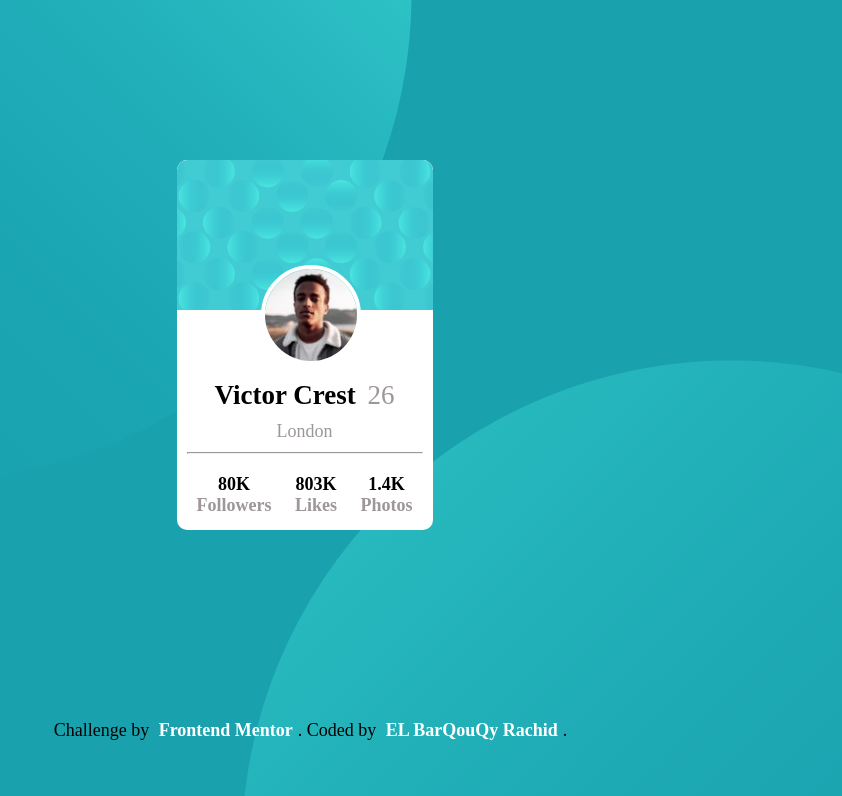
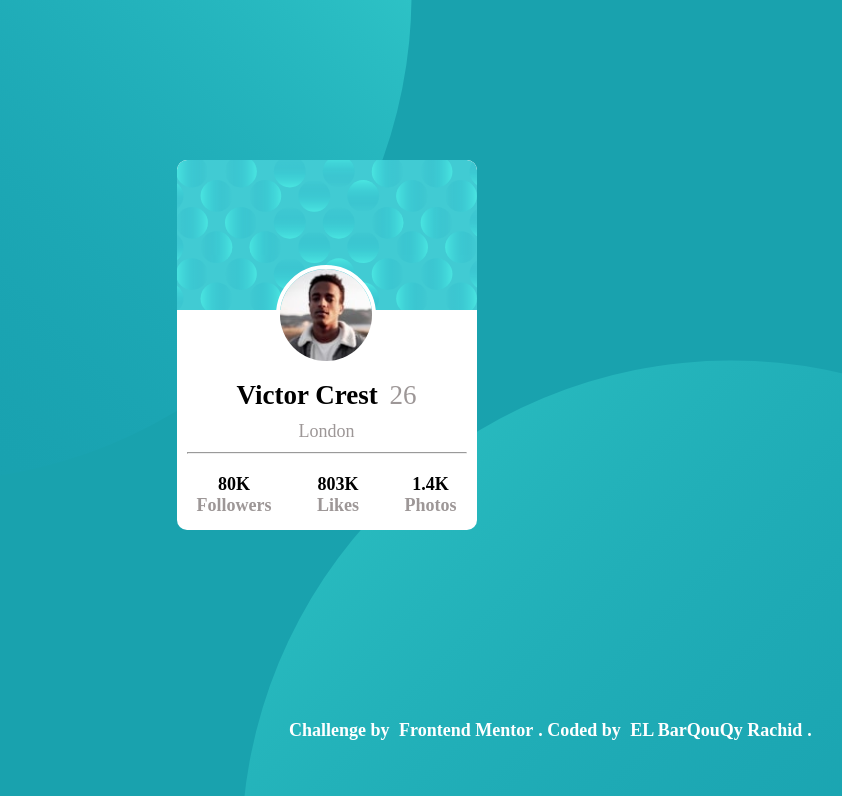
Before and after one commit to rachpro1234/profile-card-component, a plain HTML site: page index.html in a window 1280 px wide. Shown: the top 796 px of the page, without its empty margins (361-1203 px from the left). Drawn offline with Linux system fonts and the light colour scheme.

Commit message:
new changes

```diff
--- a/style.css
+++ b/style.css
@@ -17,7 +17,7 @@ body {
     min-height: calc(100vh - 0.1px);
     background-color: hsl(185, 75%, 39%);
     overflow: hidden;
-    overflow-y: scroll;
+
  }
 
  .top-img {
@@ -36,7 +36,7 @@ body {
 
 .container {
     background-color: white;
-    max-width: 20%;
+    max-width: 300px;
     height: 370px;
     overflow: hidden;
     position: absolute;
@@ -151,9 +151,20 @@ article img {
   }
 
 
-  @media screen and (max-width: 500px) {
-     body {
-       width: 150px;
-       color: blue;
+  @media  (min-width: 600px) {
+     .container {
+       width: 100%;
     }
+
+    .attribution  {
+        text-align: center;
+        font-weight: 700;
+        text-decoration: none;
+        color: white;
+        font-family: mv boli;
+        margin-left: 10px;
+        position: absolute;
+        left: 50%;
+      }
+
   }
```
